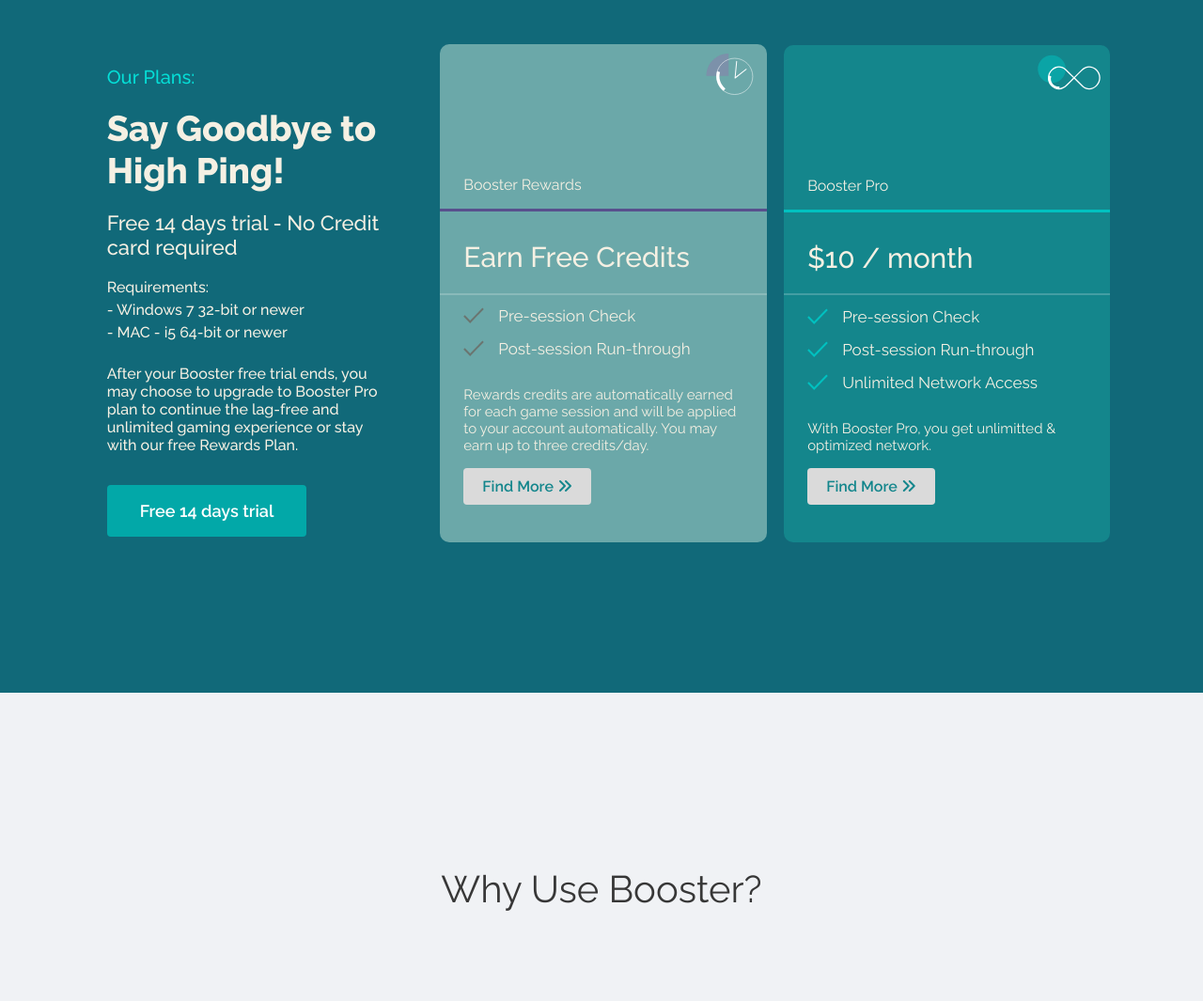
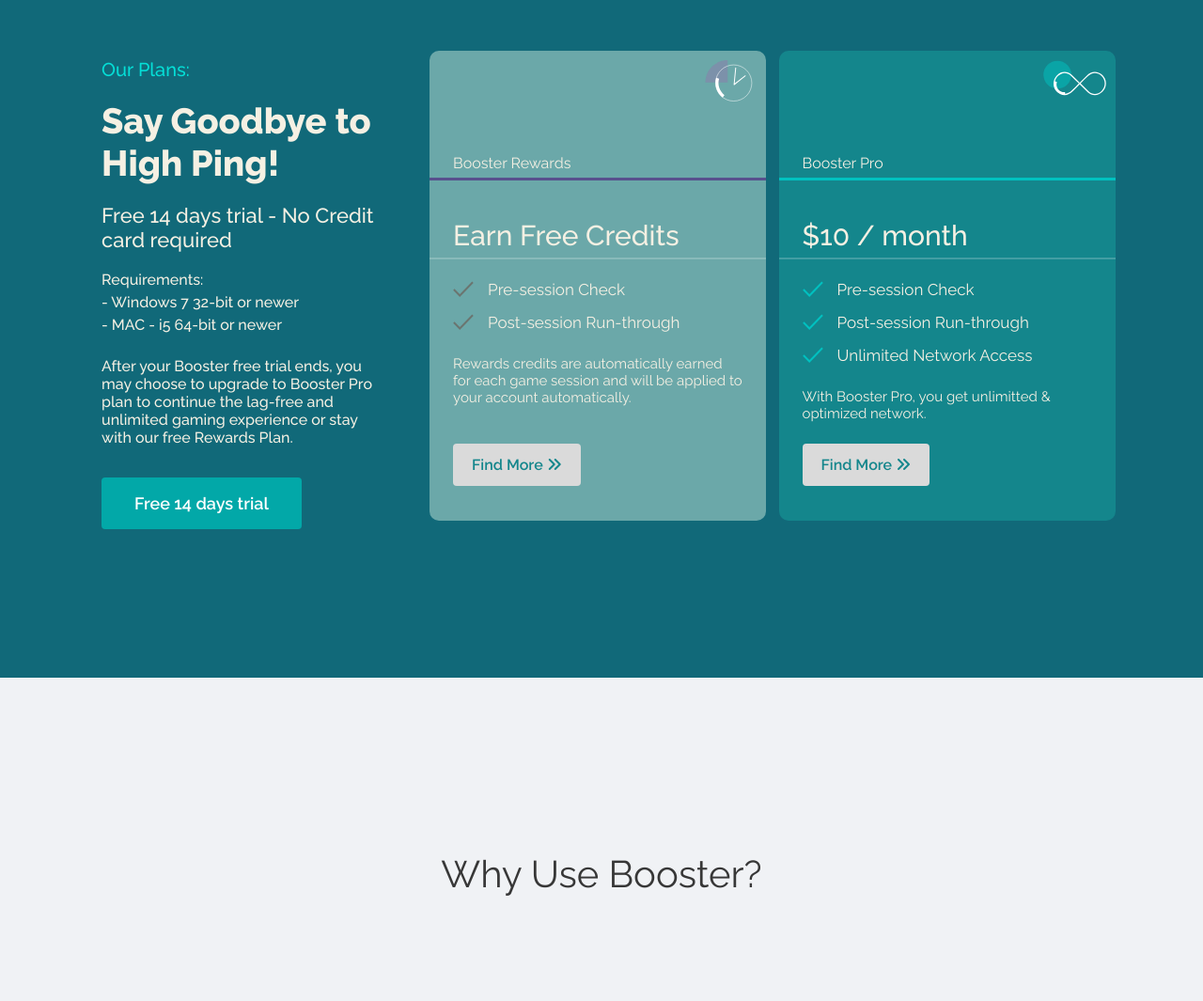
Before and after one commit to Gimorhee/Booster, a React (Create React App) app: page / in a window 1280 px wide. Shown: the part 1991-3056 px from the top of the page at 94% size. Built offline with nearby package versions, Linux system fonts and the light colour scheme.

Commit message:
design edits

```diff
--- a/src/App.js
+++ b/src/App.js
@@ -26,7 +26,7 @@ function App() {
 
   setTimeout(() => {
     setLoading(false);
-  }, 0);
+  }, 2500);
 
   return (
     <Router>
--- a/src/components/Overview/Overview3.js
+++ b/src/components/Overview/Overview3.js
@@ -73,8 +73,7 @@ export const Overview3 = () => {
             </div>
             <span>
               Rewards credits are automatically earned for each game session and
-              will be applied to your account automatically. You may earn up to
-              three credits/day.
+              will be applied to your account automatically.
             </span>
             <div className="Plan-Link">
               <Link className="Plan-Button" to="pricing">
--- a/src/styles/Overview/Overview.css
+++ b/src/styles/Overview/Overview.css
@@ -270,7 +270,7 @@
 
 .Overview-Container .Overview3 .Overview3-Plan-Card {
   position: relative;
-  width: 31%;
+  width: 32%;
   color: #f5f0e3;
   padding: 10px 25px 50px;
   border-radius: 10px;
@@ -278,7 +278,7 @@
 }
 
 .Overview-Container .Overview3 .Overview3-Plan-Card .Plan-Svg {
-  height: 130px;
+  height: 100px;
 }
 
 .Overview-Container .Overview3 .Overview3-Plan-Card .Plan-Svg img {
@@ -290,7 +290,7 @@
 .Overview-Container .Overview3 .Overview3-Plan-Card .Devider {
   position: absolute;
   left: 0%;
-  top: 33%;
+  top: 27%;
   right: 0%;
   bottom: auto;
   width: 100%;
@@ -309,7 +309,7 @@
 }
 
 .Overview-Container .Overview3 .Overview3-Plan-Card .Thin-Devider {
-  top: 50%;
+  top: 44%;
   height: 2px;
   background-color: rgba(255, 255, 255, 0.2);
 }
@@ -332,7 +332,7 @@
   -webkit-box-direction: normal;
       -ms-flex-direction: column;
           flex-direction: column;
-  margin-top: 35px;
+  margin-top: 30px;
 }
 
 .Overview-Container .Overview3 .Overview3-Plan-Card .Plan-Options .Plan-Option {
@@ -355,18 +355,20 @@
 
 .Overview-Container .Overview3 .Overview3-Plan-Card .Plan-Options span {
   font-size: 15px;
-  margin-top: 15px;
+  margin-top: 10px;
 }
 
 .Overview-Container .Overview3 .Overview3-Plan-Card .Plan-Options .Plan-Link {
-  margin-top: 25px;
+  margin-top: 30px;
+  position: absolute;
+  bottom: 50px;
 }
 
 .Overview-Container .Overview3 .Overview3-Plan-Card .Plan-Options .Plan-Link .Plan-Button {
   color: #14868c;
   text-decoration: none;
   background: #dadada;
-  padding: 10px 20px;
+  padding: 13px 20px;
   border-radius: 4px;
   font-weight: 600;
 }
--- a/src/styles/Overview/Overview.scss
+++ b/src/styles/Overview/Overview.scss
@@ -234,7 +234,7 @@
 
     .Overview3-Plan-Card {
       position: relative;
-      width: 31%;
+      width: 32%;
       color: #f5f0e3;
       padding: 10px 25px 50px;
       border-radius: 10px;
@@ -242,7 +242,7 @@
       min-height: 500px;
 
       .Plan-Svg {
-        height: 130px;
+        height: 100px;
 
         img {
           position: absolute;
@@ -254,7 +254,7 @@
       .Devider {
         position: absolute;
         left: 0%;
-        top: 33%;
+        top: 27%;
         right: 0%;
         bottom: auto;
         width: 100%;
@@ -273,7 +273,7 @@
       }
 
       .Thin-Devider {
-        top: 50%;
+        top: 44%;
         height: 2px;
         background-color: hsla(0, 0%, 100%, 0.2);
       }
@@ -291,7 +291,7 @@
       .Plan-Options {
         display: flex;
         flex-direction: column;
-        margin-top: 35px;
+        margin-top: 30px;
 
         .Plan-Option {
           display: flex;
@@ -311,16 +311,20 @@
 
         span {
           font-size: 15px;
-          margin-top: 15px;
+          margin-top: 10px;
         }
 
         .Plan-Link {
-          margin-top: 25px;
+          margin-top: 30px;
+          position: absolute;
+
+          bottom: 50px;
+
           .Plan-Button {
             color: #14868c;
             text-decoration: none;
             background: #dadada;
-            padding: 10px 20px;
+            padding: 13px 20px;
             border-radius: 4px;
             font-weight: 600;
 
```
Also changed, not shown: 1 other file (tests, documents, lock files or other folders).
